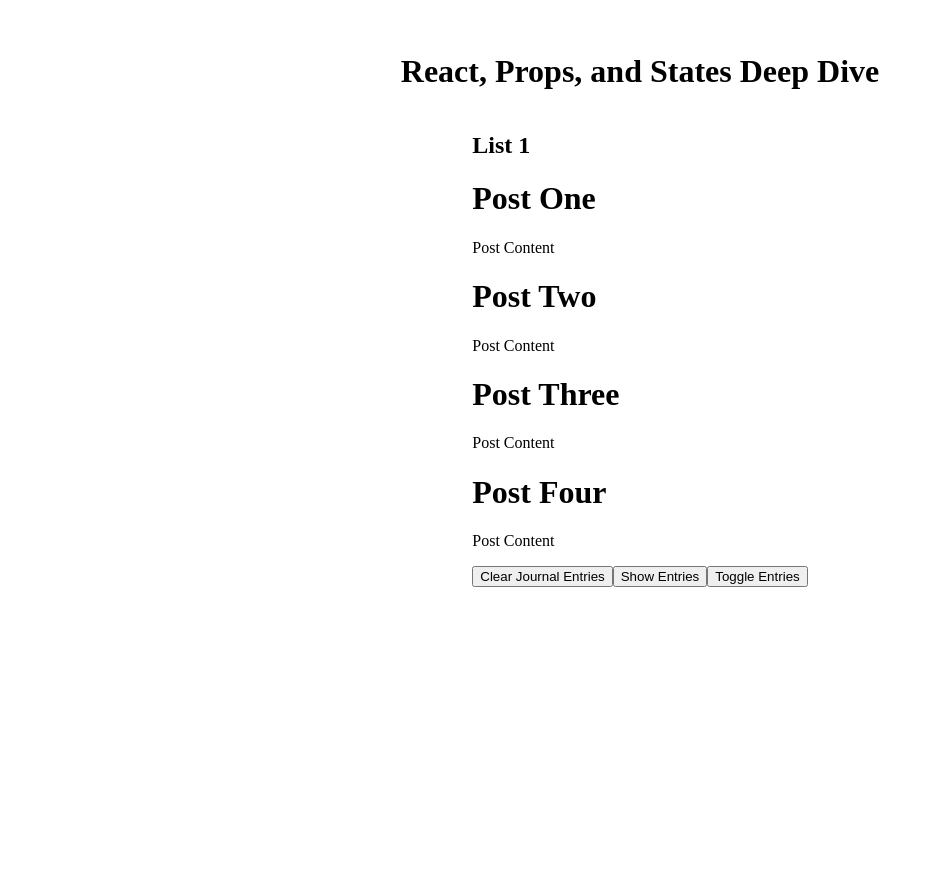
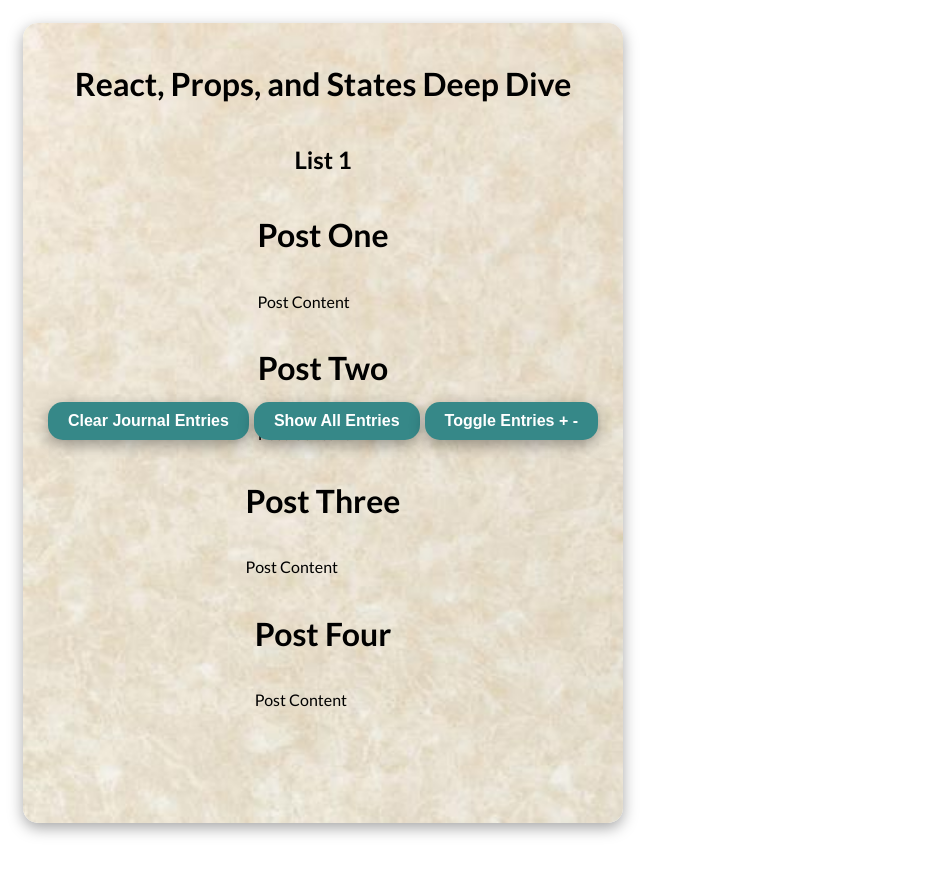
Before and after one commit to ChristinaGreenwood/Journal-PropsandState, a React app: page / in a window 1280 px wide. Shown: the whole page, without its empty margins (0-927 px from the left). Before the commit the page ends 800 px from the top, so only its background shows below. Built offline with nearby package versions, Linux system fonts and the light colour scheme.

Commit message:
added css alighed texts and styled buttons

```diff
--- a/index.html
+++ b/index.html
@@ -3,6 +3,9 @@
   <head>
     <meta name="viewport" content="width=device-width, initial-scale=1">
     <link rel="stylesheet" href="/style/main.css">
+    <link rel="preconnect" href="https://fonts.googleapis.com">
+    <link rel="preconnect" href="https://fonts.gstatic.com" crossorigin>
+    <link href="https://fonts.googleapis.com/css2?family=Lato:wght@100;300;400;700;900&display=swap" rel="stylesheet">
   </head>
   <body>
     <div class="app-wrapper"></div>
--- a/src/components/journals/journal_entry.js
+++ b/src/components/journals/journal_entry.js
@@ -1,11 +1,11 @@
 import React from "react";
 
 // functinal Component (dumb Component )
-export const JournalEntry = props => {
-    return (
-        <div>
-        <h1>{props.title}</h1>
-        <p>{props.content}</p>
-        </div>
-    );
+export const JournalEntry = (props) => {
+  return (
+    <div className='journal-entry'>
+      <h1>{props.title}</h1>
+      <p>{props.content}</p>
+    </div>
+  );
 };
--- a/src/components/journals/journal_list.js
+++ b/src/components/journals/journal_list.js
@@ -1,11 +1,11 @@
-import React, { Component } from 'react'
-import { JournalEntry } from './journal_entry';
+import React, { Component } from "react";
+import { JournalEntry } from "./journal_entry";
 
 const rawJournalData = [
-    { title: 'Post One', content: 'Post Content', status: 'Draft'},
-    { title: 'Post Two', content: 'Post Content', status: 'Published'},
-    { title: 'Post Three', content: 'Post Content', status: 'Published'},
-    { title: 'Post Four', content: 'Post Content', status: 'Published'}
+  { title: "Post One", content: "Post Content", status: "Draft" },
+  { title: "Post Two", content: "Post Content", status: "Published" },
+  { title: "Post Three", content: "Post Content", status: "Published" },
+  { title: "Post Four", content: "Post Content", status: "Published" },
 ];
 
 // class Component
@@ -15,32 +15,32 @@
 
     this.state = {
       journalData: rawJournalData,
-            greeting:'Hey there',
-            isOpen: true
+      greeting: "Hey there",
+      isOpen: true,
     };
-        this.clearEntries = this.clearEntries.bind(this) // this is needed for constuctors
-        this.showAllEntries = this.showAllEntries.bind(this) // this is needed for constuctors
-        this.toggleStatus = this.toggleStatus.bind(this) // this is needed for constuctors
+    this.clearEntries = this.clearEntries.bind(this); // this is needed for constuctors
+    this.showAllEntries = this.showAllEntries.bind(this); // this is needed for constuctors
+    this.toggleStatus = this.toggleStatus.bind(this); // this is needed for constuctors
   }
 
-     clearEntries () {
+  clearEntries() {
     this.setState({ journalData: [], isOpen: false });
-    };
+  }
 
-    showAllEntries () {
+  showAllEntries() {
     this.setState({ journalData: rawJournalData, isOpen: true });
-    };
+  }
 
-    toggleStatus () {
+  toggleStatus() {
     if (this.state.isOpen) {
-            this.setState({ journalData: [], isOpen: false })
+      this.setState({ journalData: [], isOpen: false });
     } else {
       this.setState({ journalData: rawJournalData, isOpen: true });
     }
-    };
+  }
 
   render() {
-      const journalEntries = this.state.journalData.map(journalEntry => {
+    const journalEntries = this.state.journalData.map((journalEntry) => {
       return (
         <div key={journalEntry.title}>
           <JournalEntry
@@ -52,15 +52,21 @@
     });
 
     return (
-    <div>
+      <div className='journal-list'>
         <h2>{this.props.heading}</h2>
         {journalEntries}
 
-
-        <button onClick={this.clearEntries}>Clear Journal Entries</button>
-        <button onClick={this.showAllEntries}>Show Entries</button>
-        <button onClick={this.toggleStatus}>Toggle Entries</button>
-
+        <div className='btn-wrapper'>
+          <button className='btn' onClick={this.clearEntries}>
+            Clear Journal Entries
+          </button>
+          <button className='btn' onClick={this.showAllEntries}>
+            Show All Entries
+          </button>
+          <button className='btn' onClick={this.toggleStatus}>
+            Toggle Entries + -
+          </button>
+        </div>
       </div>
     );
   }
--- a/style/main.css
+++ b/style/main.css
@@ -1,20 +1,64 @@
-*,
-*::after,
-*::before {
+* {
+  box-sizing: border-box;
 }
 
 body {
-  overflow-x: hidden;
-  font-weight: normal;
-
-  -webkit-font-smoothing: antialiased;
-  -moz-osx-font-smoothing: grayscale;
-  text-rendering: optimizeLegibility;
-  -webkit-tap-highlight-color: transparent;
+  font-family: "Lato", sans-serif;
+  padding: 15px;
 }
 
 .app {
-  margin-top: 2rem;
   display: grid;
   justify-items: center;
+  border-radius: 15px;
+  padding: 20px;
+  background-image: url("2074893320259_540x.jpeg");
+  background-repeat: no-repeat;
+  background-size: cover;
+  width: 600px;
+  box-shadow: rgba(0, 0, 0, 0.35) 0px 5px 15px;
+  height: 800px;
 }
+
+.btn-wrapper {
+  display: flex;
+  flex-direction: row;
+  justify-content: center;
+  column-gap: 5px;
+  position: fixed;
+  bottom: 360px;
+}
+
+.btn {
+  background-color: #368888;
+  border: none;
+  color: white;
+  padding: 10px 20px;
+  text-align: center;
+  text-decoration: none;
+  border-radius: 15px;
+  font-size: 16px;
+  font-weight: 600;
+  box-shadow: rgba(0, 0, 0, 0.35) 0px 5px 15px;
+  transition: 0.5s ease-in-out;
+}
+
+.btn:hover {
+  color: black;
+  cursor: pointer;
+  text-decoration: underline;
+}
+
+.journal-list {
+  display: flex;
+  flex-direction: column;
+  align-items: center;
+  height: inherit;
+}
+
+.journal-entry {
+  display: flex;
+  flex-direction: column;
+  align-items: flex-start;
+  height: inherit;
+}
```
Also changed, not shown: style/2074893320259_540x.jpeg (added), 2 other files. Lines whose indentation alone changed are shown as unchanged.
